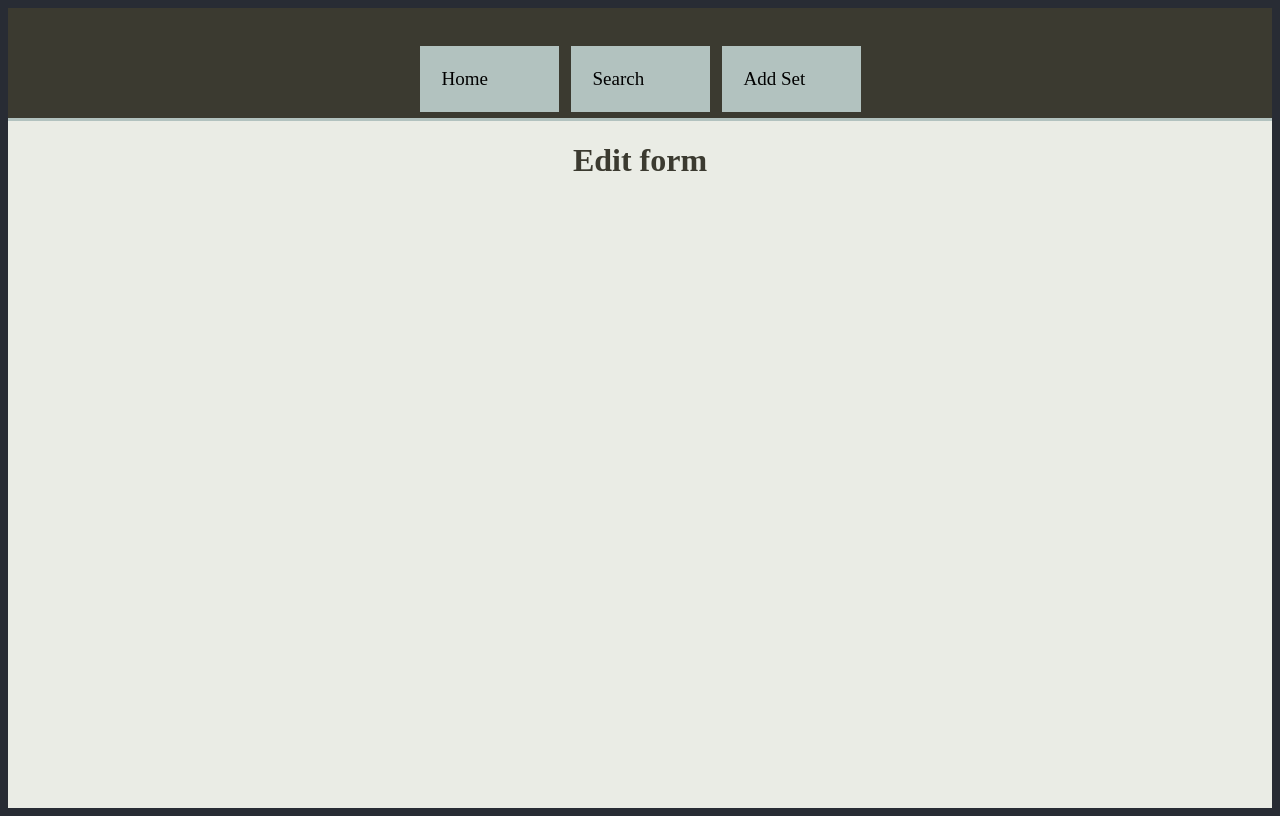
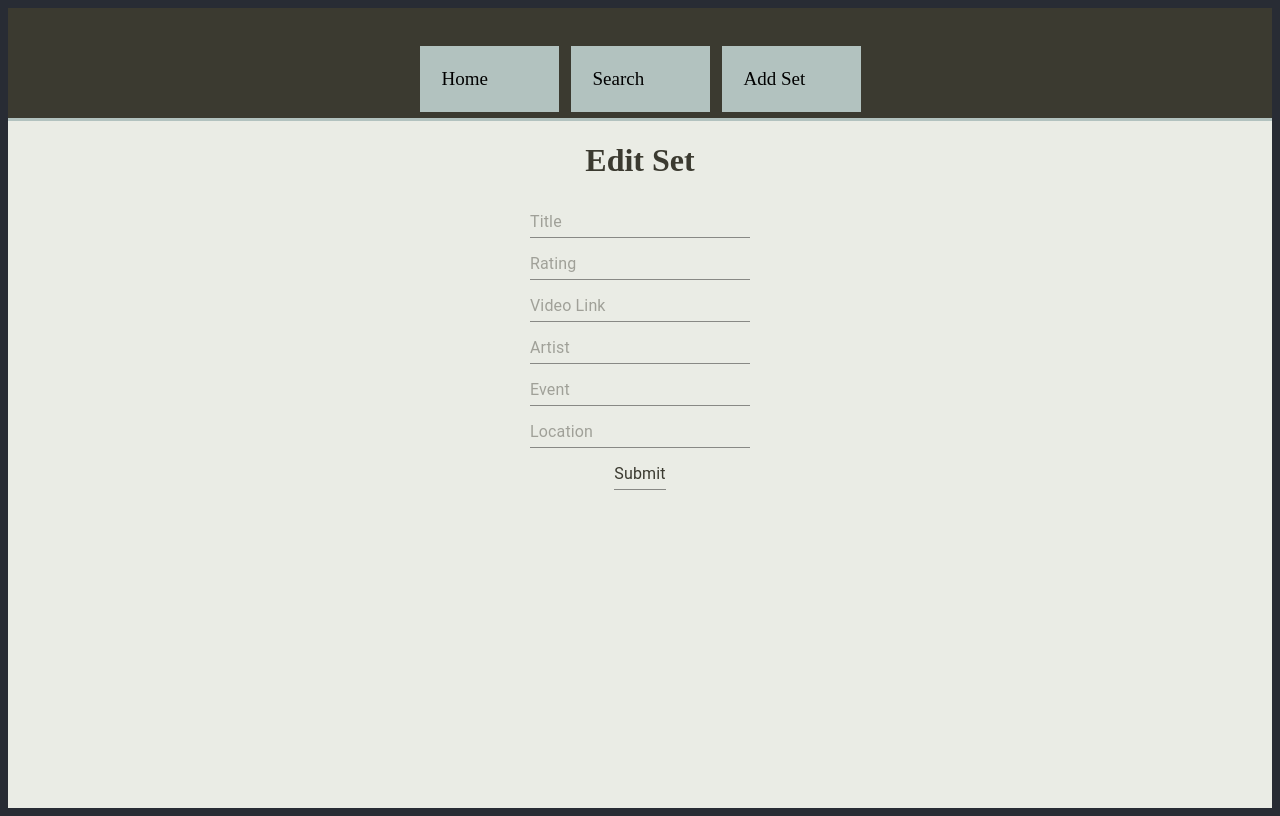
Before and after one commit to fusion407/Electronic-Dance-Music-Application, a React (Create React App) app: page /edit in a window 1280 px wide. Built offline with nearby package versions, Linux system fonts and the light colour scheme; no server answers.

Commit message:
created edit set form

```diff
--- a/src/components/EditSet.js
+++ b/src/components/EditSet.js
@@ -1,8 +1,65 @@
+import EditSetForm from "./EditSetForm"
+import { useState } from 'react'
+
 function EditSet() {
+
+    const[formData, setFormData] = useState({
+        title: '',
+        rating: '',
+        video_link: '',
+        artist_id: '',
+        event_id: '',
+        location_id: ''
+    });
+
+    async function submitSetFormData() {
+        console.log("I SUBMIT EDIT DATA")
+        // checkFormIds(formData.artist_id, formData.event_id, formData.location_id)
+        // console.log("artist id: " + artistId)
+        // console.log("event id: " + eventId)
+        // console.log("location id: " + locationId)
+        // await fetch("http://localhost:9292/fullsets", {
+        // method: "POST",
+        // headers: {
+        //     "Content-Type" : "application/json",
+        // },
+        // body: JSON.stringify({
+        //     key : formData.id,
+        //     title : formData.title,
+        //     rating : formData.rating,
+        //     video_link: formData.video_link,
+        //     artist_id : formData.artist_id,
+        //     event_id : formData.event_id,
+        //     location_id : formData.location_id,
+        // })
+        // })
+        //     .then((r) => r.json())
+        //     .then((data) =>{
+        //         setFullSetData((fullSetData) => [...fullSetData, data])
+        //     })
+        // .catch((error) => console.log(error))
+    }
+    function handleChange(e) {
+        e.preventDefault();
+        console.log(e.target.value)
+        setFormData({
+            ...formData,
+            [e.target.name]: e.target.value,
+        });
+    }
+    function handleSubmit(e) {
+        e.preventDefault();
+        submitSetFormData(e);
+
+    }
     return(
-        <div>
-            <h1>Edit form</h1>
-        </div>
+        <>
+            <EditSetForm
+                handleChange={handleChange}
+                handleSubmit={handleSubmit}
+                formData={formData}
+            />
+        </>
     )
 
 }
--- /dev/null
+++ b/src/components/EditSetForm.js
@@ -0,0 +1,88 @@
+import { Input } from "@mui/material";
+
+const formStyle = {
+    color : "#3b3a30",
+    margin : "5px"
+}
+
+function EditSetForm({formData, handleSubmit, handleChange}) {
+    return(
+        <>
+        <h1>Edit Set</h1>
+            <form className="addSetForm" onSubmit={handleSubmit}>
+                <div>
+                    <Input
+                        type="text"
+                        name="title"
+                        value={formData.title}
+                        onChange={handleChange}
+                        style={formStyle}
+                        placeholder="Title"
+                    />
+                </div>
+                <div>
+                    <Input
+                        type="text"
+                        name="rating"
+                        value={formData.rating}
+                        onChange={handleChange}
+                        style={formStyle}
+                        placeholder="Rating"
+                />
+                </div>
+                <div>
+                    <Input
+                        type="text"
+                        name="video_link"
+                        value={formData.video_link}
+                        onChange={handleChange}
+                        style={formStyle}
+                        placeholder="Video Link"
+                    />
+                </div>
+                <div>
+                    <Input
+                        type="text"
+                        name="artist_id"
+                        value={formData.artist_id}
+                        onChange={handleChange}
+                        style={formStyle}
+                        placeholder="Artist"
+                    />
+
+                </div>
+                <div>
+                    <Input
+                        type="text"
+                        name="event_id"
+                        value={formData.event_id}
+                        onChange={handleChange}
+                        style={formStyle}
+                        placeholder="Event"
+                    />
+
+                </div>
+                <div>
+                    <Input
+                        type="text"
+                        name="location_id"
+                        value={formData.location_id}
+                        onChange={handleChange}
+                        style={formStyle}
+                        placeholder="Location"
+                    />
+                </div>
+                <div>
+                    <Input
+                        type="submit"
+                        name="submit"
+                        style={formStyle}
+                        placeholder="Submit"
+                    />
+                </div>
+            </form>
+        </>
+    )
+}
+
+export default EditSetForm
```
